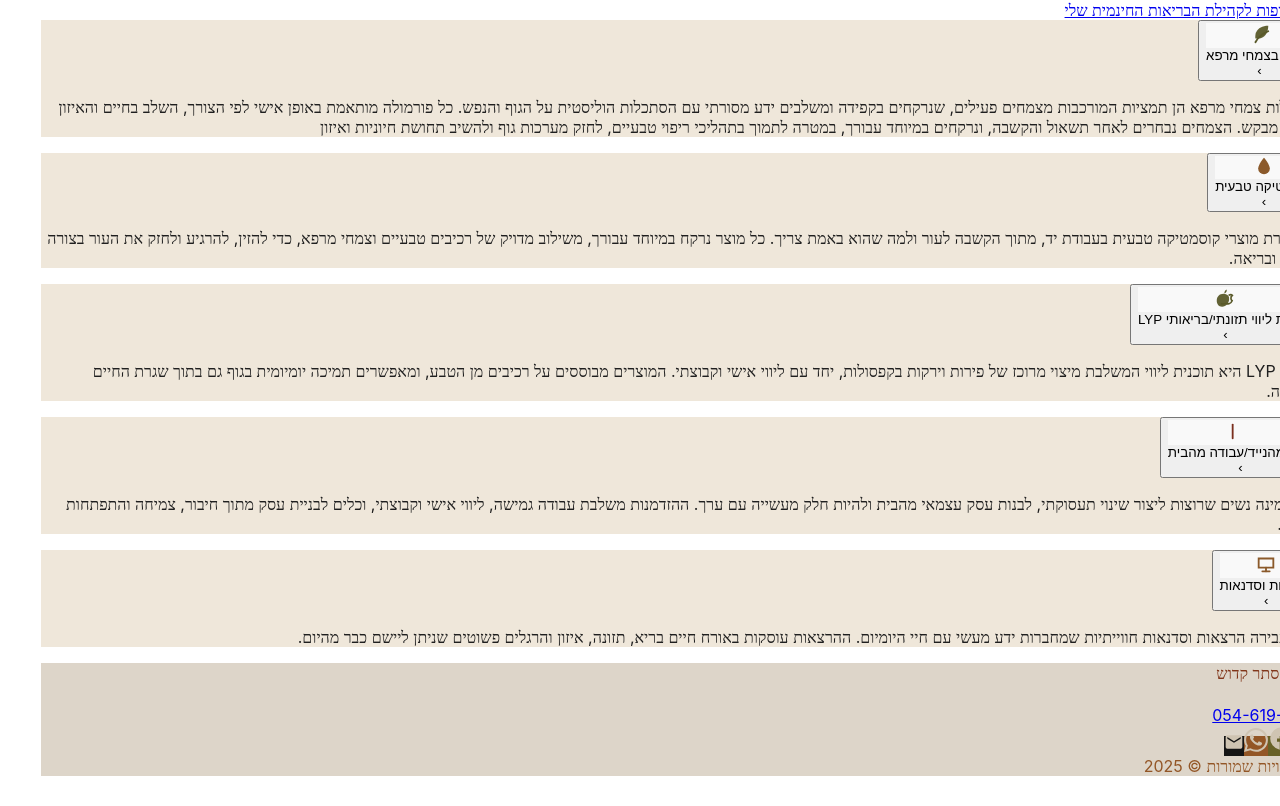
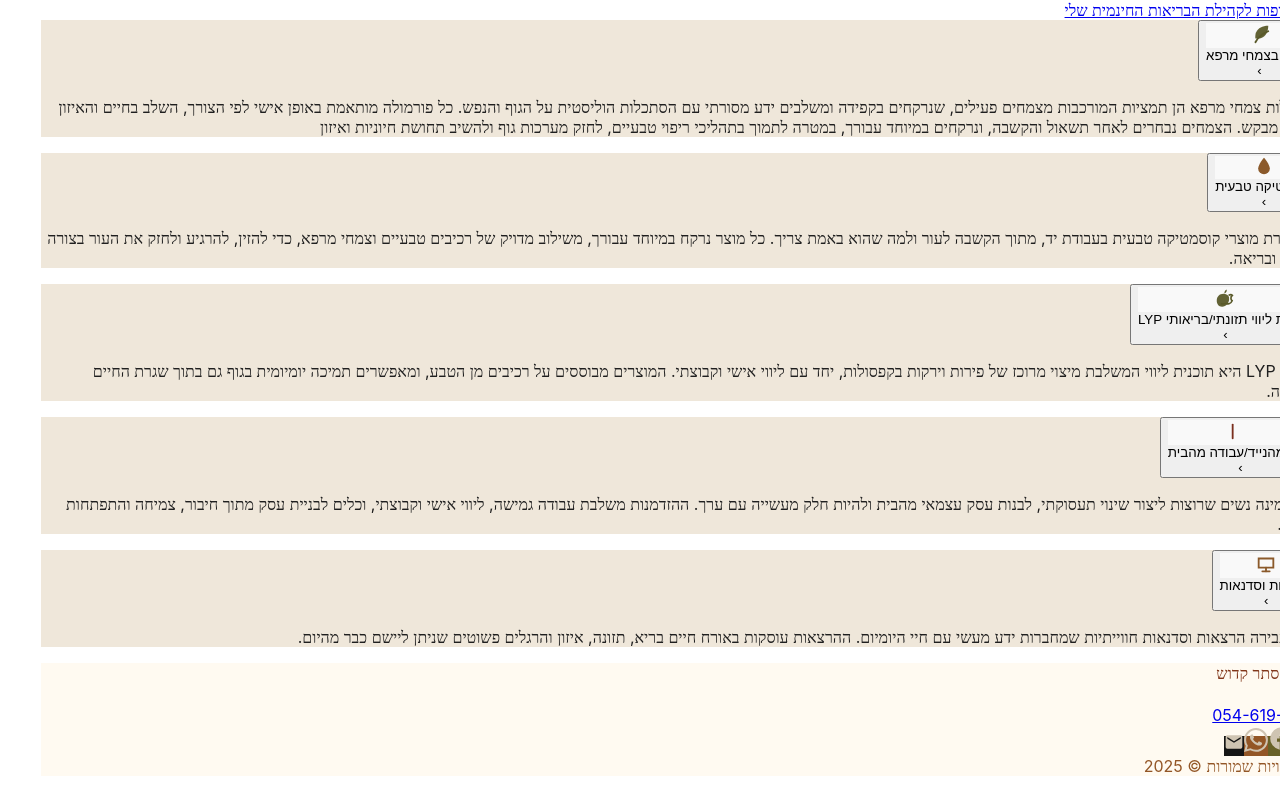
Before and after one commit to sagivab/yamit, a React (Create React App) app: page / in a window 1280 px wide. Shown: the part 2296-3102 px from the top of the page. Built offline with nearby package versions, Linux system fonts and the light colour scheme.

Commit message:
Whatsapp group link & google design accessability

```diff
--- a/src/App.tsx
+++ b/src/App.tsx
@@ -10,6 +10,8 @@ function App() {
         href="https://wa.me/972546197799"
         target="_blank"
         rel="noopener noreferrer"
+        // הוספת תווית ברורה לקורא מסך
+        aria-label="צרו קשר בוואטסאפ"
         className="
           fixed
           bottom-5
@@ -24,6 +26,10 @@ function App() {
           shadow-lg
           transition
           hover:scale-110
+          focus:outline-none
+          focus:ring-2
+          focus:ring-offset-2
+          focus:ring-[#81361A]
         "
         style={{ backgroundColor: "#81361A" }}
       >
@@ -34,6 +40,9 @@ function App() {
           fill="#CFC4B2"
           className="bi bi-whatsapp"
           viewBox="0 0 16 16"
+          // הסתרת ה-SVG מקוראי מסך כי ה-aria-label כבר מספק את המידע
+          aria-hidden="true"
+          focusable="false"
         >
           <path d="M13.601 2.326A7.85 7.85 0 0 0 7.994 0C3.627 0 .068 3.558.064 7.926c0 1.399.366 2.76 1.057 3.965L0 16l4.204-1.102a7.9 7.9 0 0 0 3.79.965h.004c4.368 0 7.926-3.558 7.93-7.93A7.9 7.9 0 0 0 13.6 2.326zM7.994 14.521a6.6 6.6 0 0 1-3.356-.92l-.24-.144-2.494.654.666-2.433-.156-.251a6.56 6.56 0 0 1-1.007-3.505c0-3.626 2.957-6.584 6.591-6.584a6.56 6.56 0 0 1 4.66 1.931 6.56 6.56 0 0 1 1.928 4.66c-.004 3.639-2.961 6.592-6.592 6.592m3.615-4.934c-.197-.099-1.17-.578-1.353-.646-.182-.065-.315-.099-.445.099-.133.197-.513.646-.627.775-.114.133-.232.148-.43.05-.197-.1-.836-.308-1.592-.985-.59-.525-.985-1.175-1.103-1.372-.114-.198-.011-.304.088-.403.087-.088.197-.232.296-.346.1-.114.133-.198.198-.33.065-.134.034-.248-.015-.347-.05-.099-.445-1.076-.612-1.47-.16-.389-.323-.335-.445-.34-.114-.007-.247-.007-.38-.007a.73.73 0 0 0-.529.247c-.182.198-.691.677-.691 1.654s.71 1.916.81 2.049c.098.133 1.394 2.132 3.383 2.992.47.205.84.326 1.129.418.475.152.904.129 1.246.08.38-.058 1.171-.48 1.338-.943.164-.464.164-.86.114-.943-.049-.084-.182-.133-.38-.232" />
         </svg>
--- a/src/Home.tsx
+++ b/src/Home.tsx
@@ -171,7 +171,8 @@ function YamitPage() {
 
   return (
     <div className="min-h-screen max-w-screen-sm mx-auto flex flex-col items-center px-10 py-10 relative bg-[#e7dfd1] text-[#1f1f1f]">
-      <div className="relative w-full" style={{ borderColor: "#686128" }}>
+      <header className="relative w-full" style={{ borderColor: "#686128" }}>
+
           <img
             src="/yamit.jpeg"
             alt="Yamit profile"
@@ -193,8 +194,10 @@ function YamitPage() {
             "
             style={{ backgroundColor: "rgba(207,196,178,0.85)" }}
           />
-      </div>
 
+      </header>
+
+      <main className="min-h-screen max-w-screen-sm mx-auto flex flex-col items-center  py-10 relative bg-[#e7dfd1] text-[#1f1f1f]">
         <h1 className="text-xl font-bold mt-2" style={{ color: "#81361A" }}>
           ימית אסתר קדוש
         </h1>
@@ -214,7 +217,7 @@ function YamitPage() {
 
         <div className="mt-6 w-full max-w-md space-y-4">
           <a
-          href="https://wa.me/972546197799"
+            href="https://chat.whatsapp.com/L2Zkd9td5Fs5FDehcpnypD?mode=gi_t"
             target="_blank"
             rel="noopener noreferrer"
             className={`
@@ -264,13 +267,11 @@ function YamitPage() {
             />
           ))}
         </div>
+      </main>
 
       <footer
         className="mt-12 w-full max-w-md rounded-2xl p-6 text-center border shadow-sm"
-        style={{
-          backgroundColor: "rgba(207,196,178,0.7)",
-          borderColor: "#686128",
-        }}
+        style={{ backgroundColor: "rgba(255, 250, 240, 0.9)", borderColor: "rgb(104, 97, 40)" }}
       >
         {/* Name */}
         <div className="text-lg font-bold mb-1" style={{ color: "#81361A" }}>
```
Lines whose indentation alone changed are shown as unchanged.
